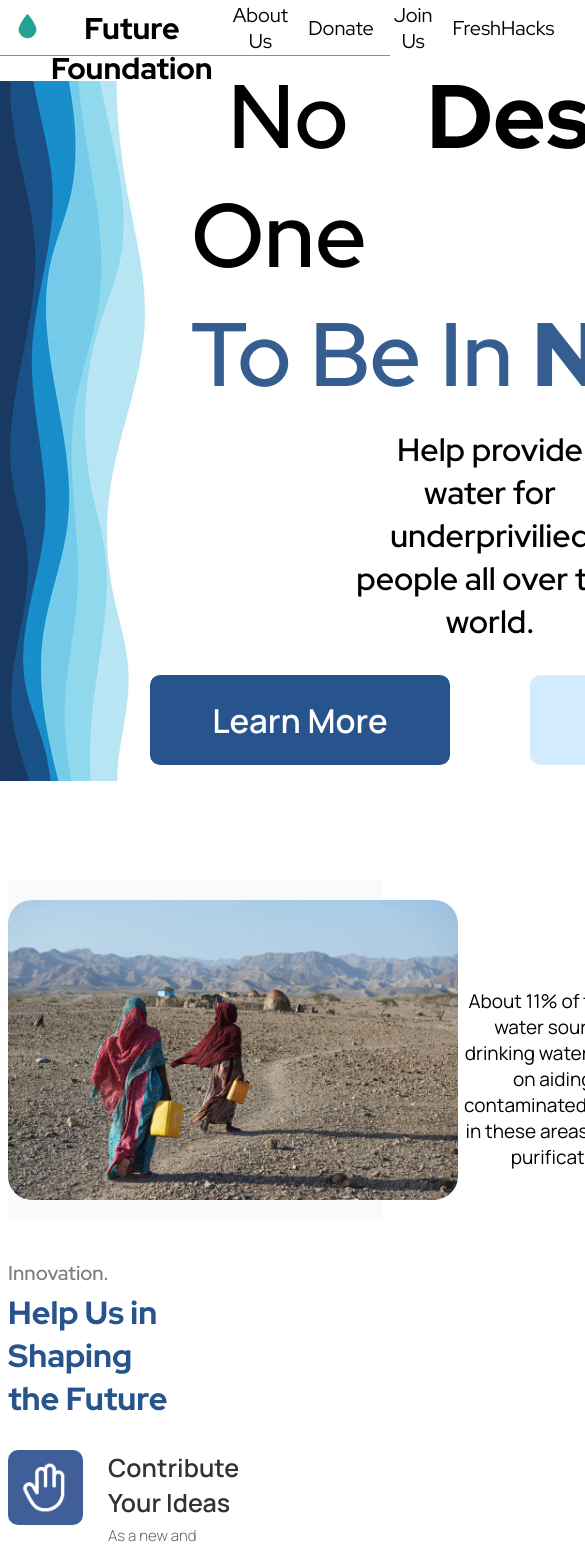
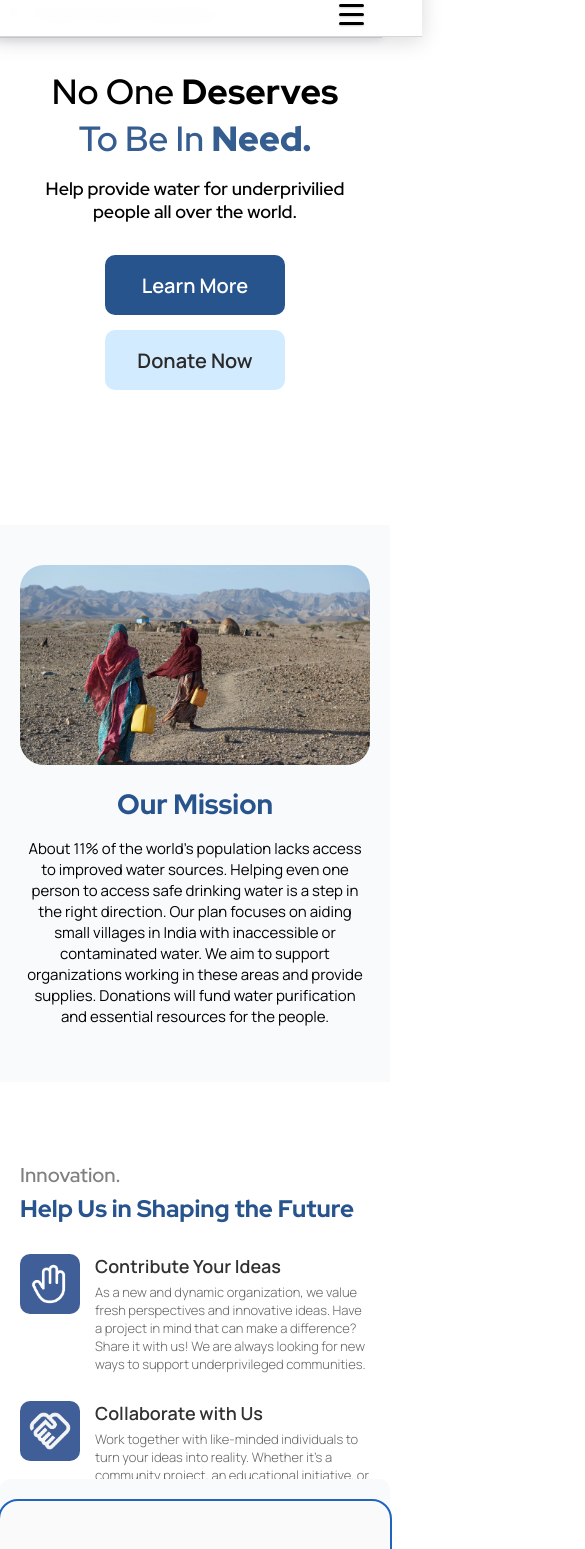
Before and after one commit to AryaVaidya08/FreshFutureFoundationWebsite, a Next.js app: page /home in a window 390 px wide. Shown: the top 1549 px of the page, 585 px wide, since content can reach past the window. Built offline with nearby package versions, Linux system fonts and the light colour scheme.

Commit message:
new website inital commit

```diff
--- a/app/dummyText.html
+++ /dev/null
@@ -1 +0,0 @@
-Lorem ipsum dolor sit amet consectetur adipisicing elit. Illum voluptate maiores dolores autem illo doloribus, facilis voluptates tenetur quibusdam magnam exercitationem provident consequatur obcaecati nisi magni a quod inventore expedita!
--- a/app/home/landing.css
+++ b/app/home/landing.css
@@ -7,6 +7,9 @@
 .sideWaveImg {
     opacity: 0.90;
     z-index: 0;
+    height: 700px;
+    width: 150px;
+    object-fit: cover;
 }
 
 .main-welcome {
@@ -213,6 +216,15 @@
     align-items: center;
     justify-content: center;
     border-radius: 24px;
+    height: 300px;
+    width: 500px;
+    object-fit: cover;
+}
+
+.megaphone-img {
+    height: 300px;
+    width: 500px;
+    object-fit: contain;
 }
 
 
@@ -308,5 +320,210 @@
     text-align: center;
     font-size: 50px;
     border-radius: 20px;
+}
 
+/* Responsive Design */
+@media (max-width: 1200px) {
+    .welcomeText {
+        font-size: 70px;
+    }
+
+    .welcomeDisc {
+        font-size: 28px;
+        width: 50%;
+    }
+
+    .welcome-buttons1, .welcome-buttons2 {
+        height: 80px;
+        width: 250px;
+        font-size: 28px;
+    }
 }
+
+@media (max-width: 992px) {
+    .main-welcome {
+        flex-direction: column;
+        padding: 20px;
+    }
+
+    .sideWaveImg {
+        display: none;
+    }
+
+    .welcomeText {
+        font-size: 60px;
+    }
+
+    .welcomeDisc {
+        font-size: 24px;
+        width: 70%;
+    }
+
+    .our-mission {
+        flex-direction: column;
+        padding: 40px 20px;
+    }
+
+    .misson-text {
+        margin-top: 20px;
+    }
+
+    #normalLandText {
+        width: 100%;
+        font-size: 18px;
+    }
+
+    .innovation-section {
+        flex-direction: column;
+        padding: 40px 20px;
+    }
+
+    .bullets-section {
+        width: 100%;
+        margin-bottom: 30px;
+    }
+
+    .inner-section {
+        flex-direction: column;
+        height: auto;
+        padding: 20px;
+    }
+
+    .buzzword-item {
+        width: 100%;
+        margin-bottom: 20px;
+        height: auto;
+        padding: 20px;
+    }
+}
+
+@media (max-width: 768px) {
+    .welcomeText {
+        font-size: 45px;
+    }
+
+    .welcomeDisc {
+        font-size: 20px;
+        width: 90%;
+    }
+
+    .welcome-buttons1, .welcome-buttons2 {
+        height: 70px;
+        width: 200px;
+        font-size: 24px;
+    }
+
+    #thing2 {
+        flex-direction: column;
+        gap: 15px;
+    }
+
+    .learnmore {
+        margin-right: 0;
+    }
+
+    .donate-button {
+        margin-left: 0;
+    }
+
+    #missionTitle {
+        font-size: 35px;
+    }
+
+    #normalLandText {
+        font-size: 16px;
+    }
+
+    .bullets-subtitle {
+        font-size: 28px;
+    }
+
+    .bullet-section-text {
+        font-size: 20px;
+    }
+
+    .bullet-section-desc {
+        font-size: 14px;
+    }
+
+    .buzzword-word {
+        font-size: 32px;
+    }
+
+    .buzzword-disc {
+        font-size: 14px;
+        height: auto;
+        padding: 15px;
+    }
+
+    .blankImg {
+        width: 100%;
+        height: 250px;
+    }
+
+    .megaphone-img {
+        width: 100%;
+        height: 250px;
+    }
+}
+
+@media (max-width: 480px) {
+    .welcomeText {
+        font-size: 35px;
+    }
+
+    .welcomeDisc {
+        font-size: 18px;
+    }
+
+    .welcome-buttons1, .welcome-buttons2 {
+        height: 60px;
+        width: 180px;
+        font-size: 20px;
+    }
+
+    #missionTitle {
+        font-size: 28px;
+    }
+
+    #normalLandText {
+        font-size: 15px;
+    }
+
+    .bullets-subtitle {
+        font-size: 24px;
+    }
+
+    .bullet-section-text {
+        font-size: 18px;
+    }
+
+    .bullet-section-desc {
+        font-size: 13px;
+    }
+
+    .buzzword-word {
+        font-size: 28px;
+    }
+
+    .buzzword-disc {
+        font-size: 13px;
+    }
+
+    .blankImg {
+        height: 200px;
+    }
+
+    .megaphone-img {
+        height: 200px;
+    }
+
+    .graphic-bullet-img {
+        width: 60px;
+        height: 60px;
+    }
+
+    .bullet-text {
+        margin-left: 15px;
+    }
+}
--- a/app/home/landing.js
+++ b/app/home/landing.js
@@ -5,12 +5,12 @@ import "./landing.css"
 
 export default function LandingPage() {
     return (
-        <main>
-
+        <div className="page-wrapper">
             <Header />
-            <section className="landing-content">
+            <main className="page-content">
+                <section className="landing-content">
                 <div className="main-welcome">
-                    <img className="sideWaveImg" src="images/left-wave2.png" style={{height: 700, width: 150}}></img>
+                    <img className="sideWaveImg" src="images/left-wave2.png" alt="Decorative wave"></img>
                     <div className="main-welcome-text">
                         <div>
                             <div className="titleTextRow">
@@ -28,10 +28,10 @@ export default function LandingPage() {
                             <Link href="donate"><button className="welcome-buttons2 manrope-semibold donate-button">Donate Now</button></Link>
                         </div>
                     </div>
-                    <img className="sideWaveImg" src="images/right-wave2.png" style={{height: 700, width: 150}}></img>
+                    <img className="sideWaveImg" src="images/right-wave2.png" alt="Decorative wave"></img>
                 </div>
                 <div className="our-mission">
-                    <img className="blankImg" src="images/water-mission.jpg" style={{height: 300, width: 500}} />
+                    <img className="blankImg" src="images/water-mission.jpg" alt="Water mission" />
                     <div className="misson-text">
                         <h1 id="missionTitle" className="redhat-bold">Our Mission</h1>
                         <p id="normalLandText" className="manrope-regular">About 11% of the world&apos;s population lacks access to improved water sources. Helping even one person to access safe drinking water is a step in the right direction. Our plan focuses on aiding small villages in India with inaccessible or contaminated water. We aim to support organizations working in these areas and provide supplies. Donations will fund water purification and essential resources for the people.</p>
@@ -56,7 +56,7 @@ export default function LandingPage() {
                             </div>
                         </div>
                     </div>
-                    <img src="images/megaphone-graphic.png" style={{height: 300, width: 500}}></img>
+                    <img src="images/megaphone-graphic.png" alt="Megaphone graphic" className="megaphone-img"></img>
                 </div>
                 <div className="buzzwords">
                     <div className="inner-section">
@@ -82,8 +82,9 @@ export default function LandingPage() {
                         </div>
                     </div>
                 </div>
-            </section>
+                </section>
+            </main>
             <Footer />
-        </main>
+        </div>
     );
 }
--- a/app/parts/footer.css
+++ b/app/parts/footer.css
@@ -7,7 +7,7 @@
     background-color: white;
     margin: 0px -8px -8px -8px;
     position: relative;
-
+    margin-top: auto;
 }
 
 .footer hr {
@@ -149,3 +149,89 @@
 .discord:hover {
     background-image: url("../../public/images/discord-color.png");
 }
+
+/* Responsive Design */
+@media (max-width: 768px) {
+    .footer {
+        flex-direction: column;
+        height: auto;
+        padding: 20px;
+        gap: 20px;
+        margin-top: auto;
+    }
+
+    .mainText {
+        padding-left: 0;
+        text-align: center;
+    }
+
+    #titleText {
+        font-size: 20px;
+    }
+
+    #description {
+        font-size: 11px;
+        text-align: center;
+    }
+
+    .pages {
+        flex-direction: column;
+        gap: 10px;
+    }
+
+    .pageColumn {
+        width: auto;
+        flex-direction: row;
+        gap: 20px;
+    }
+
+    .pageLink {
+        font-size: 15px;
+    }
+
+    .footer-contact-img {
+        height: 30px;
+        width: 30px;
+        background-size: 30px 30px;
+    }
+}
+
+@media (max-width: 480px) {
+    .footer {
+        padding: 15px;
+        margin-top: auto;
+    }
+
+    #titleText {
+        font-size: 18px;
+    }
+
+    #description {
+        font-size: 10px;
+    }
+
+    .pageColumn {
+        flex-direction: column;
+        gap: 10px;
+    }
+
+    .pageLink {
+        font-size: 14px;
+    }
+
+    .footer-contact-img {
+        height: 25px;
+        width: 25px;
+        background-size: 25px 25px;
+    }
+
+    .mail {
+        margin-left: 5px;
+        margin-right: 3px;
+    }
+
+    .insta {
+        margin-left: 3px;
+        margin-right: 5px;
+    }
+}
--- a/app/parts/header.css
+++ b/app/parts/header.css
@@ -1,6 +1,6 @@
 .header {
-    background-color: rgba(255, 255, 255, 0.85);
-    backdrop-filter: blur(6px);
+    background-color: rgba(255, 255, 255, 0.95);
+    backdrop-filter: blur(8px);
     position: fixed;
     width: 100%;
     margin-left: -8px;
@@ -9,11 +9,12 @@
     display: flex;
     flex-direction: row;
     justify-content: space-between;
-
+    align-items: center;
     border-bottom-style: solid;
     border-bottom-width: 1px;
-    border-bottom-color: rgba(112, 122, 135, 0.85);
-    z-index: 1;
+    border-bottom-color: rgba(112, 122, 135, 0.3);
+    z-index: 1000;
+    box-shadow: 0 2px 10px rgba(0, 0, 0, 0.1);
 }
 
 .header-section {
@@ -47,6 +48,8 @@
     border: 0px;
     border-radius: 5px;
     transition: font-size 0.5s;
+    font-weight: bold;
+    text-shadow: 0 1px 2px rgba(0, 0, 0, 0.1);
 }
 
 #brand-text:hover {
@@ -71,3 +74,117 @@
     font-size: 22px;
     background-color: rgba(0, 0, 0, 0.2);
 }
+
+/* Mobile Menu Styles */
+.mobile-menu-btn {
+    display: none;
+    flex-direction: column;
+    background: none;
+    border: none;
+    cursor: pointer;
+    padding: 8px;
+    z-index: 1001;
+    margin-right: 10px;
+}
+
+.hamburger-line {
+    width: 25px;
+    height: 3px;
+    background-color: rgb(0, 0, 0);
+    margin: 3px 0;
+    transition: 0.3s;
+    border-radius: 2px;
+    box-shadow: 0 1px 2px rgba(0, 0, 0, 0.2);
+}
+
+.mobile-menu {
+    display: none;
+    position: fixed;
+    top: 55px;
+    left: 0;
+    width: 100%;
+    background-color: rgba(255, 255, 255, 0.98);
+    backdrop-filter: blur(8px);
+    flex-direction: column;
+    padding: 20px;
+    box-shadow: 0 4px 20px rgba(0, 0, 0, 0.15);
+    z-index: 999;
+    transform: translateY(-100%);
+    transition: transform 0.3s ease;
+    border-bottom: 1px solid rgba(112, 122, 135, 0.3);
+}
+
+.mobile-menu-open {
+    transform: translateY(0);
+}
+
+.mobile-menu-text {
+    font-size: 18px;
+    border: 0px;
+    background-color: rgba(0, 0, 0, 0);
+    color: rgb(0, 0, 0);
+    padding: 15px 10px;
+    margin: 5px 0;
+    border-radius: 5px;
+    transition: background-color 0.3s;
+    text-align: left;
+    width: 100%;
+}
+
+.mobile-menu-text:hover {
+    background-color: rgba(0, 0, 0, 0.1);
+}
+
+/* Responsive Design */
+@media (max-width: 768px) {
+    .mobile-menu-btn {
+        display: flex;
+    }
+
+    #right-section {
+        display: none;
+    }
+
+    .mobile-menu {
+        display: flex;
+    }
+
+    #brand-text {
+        font-size: 20px;
+    }
+
+    #logo-img {
+        height: 30px;
+        width: 30px;
+        background-size: 30px 30px;
+    }
+
+    .header {
+        height: 50px;
+    }
+}
+
+@media (max-width: 480px) {
+    #brand-text {
+        font-size: 16px;
+    }
+
+    #logo-img {
+        height: 25px;
+        width: 25px;
+        background-size: 25px 25px;
+    }
+
+    .header {
+        height: 45px;
+    }
+
+    .mobile-menu {
+        top: 45px;
+    }
+
+    .mobile-menu-text {
+        font-size: 16px;
+        padding: 12px 10px;
+    }
+}
--- a/app/parts/header.js
+++ b/app/parts/header.js
@@ -1,10 +1,18 @@
-import React from "react";
+"use client";
+
+import React, { useState } from "react";
 import "./header.css";
 import "../styles/fonts.css";
 
 import Link from "next/link";
 
 export default function Header() {
+    const [isMenuOpen, setIsMenuOpen] = useState(false);
+
+    const toggleMenu = () => {
+        setIsMenuOpen(!isMenuOpen);
+    };
+
     return (
         <header className="header">
             <div className="header-section" id="logo-section">
@@ -19,6 +27,21 @@ export default function Header() {
                 <Link href="join"><button className="header-page-text redhat-regular">Join Us</button></Link>
                 <a target="_blank" href="https://fresh-hacks.devpost.com/"><button className="header-page-text redhat-regular">FreshHacks</button></a>
             </div>
+
+            {/* Mobile Menu Button */}
+            <button className="mobile-menu-btn" onClick={toggleMenu}>
+                <span className="hamburger-line"></span>
+                <span className="hamburger-line"></span>
+                <span className="hamburger-line"></span>
+            </button>
+
+            {/* Mobile Menu */}
+            <div className={`mobile-menu ${isMenuOpen ? 'mobile-menu-open' : ''}`}>
+                <Link href="about"><button className="mobile-menu-text redhat-regular" onClick={toggleMenu}>About Us</button></Link>
+                <Link href="donate"><button className="mobile-menu-text redhat-regular" onClick={toggleMenu}>Donate</button></Link>
+                <Link href="join"><button className="mobile-menu-text redhat-regular" onClick={toggleMenu}>Join Us</button></Link>
+                <a target="_blank" href="https://fresh-hacks.devpost.com/"><button className="mobile-menu-text redhat-regular" onClick={toggleMenu}>FreshHacks</button></a>
+            </div>
         </header>
     );
 }
--- a/app/styles/globals.css
+++ b/app/styles/globals.css
@@ -1,5 +1,13 @@
-html {
+html, body {
+  height: 100%;
   background-color: rgb(255, 255, 255);
+}
+
+body {
+  margin: 0;
+  padding: 0;
+  display: flex;
+  flex-direction: column;
 }
 
 ::-webkit-scrollbar {
@@ -12,4 +20,16 @@ html {
   background-color: rgb(255, 255, 255);
   margin-left: -8px;
   margin-right: -8px;
+  flex: 1;
 }
+
+/* Sticky footer layout */
+.page-wrapper {
+  min-height: 100vh;
+  display: flex;
+  flex-direction: column;
+}
+
+.page-content {
+  flex: 1;
+}
```
Also changed, not shown: app/about/about.js (+3 -11 lines), package.json (+5 -5 lines), 1 other file (tests, documents, lock files or other folders).
